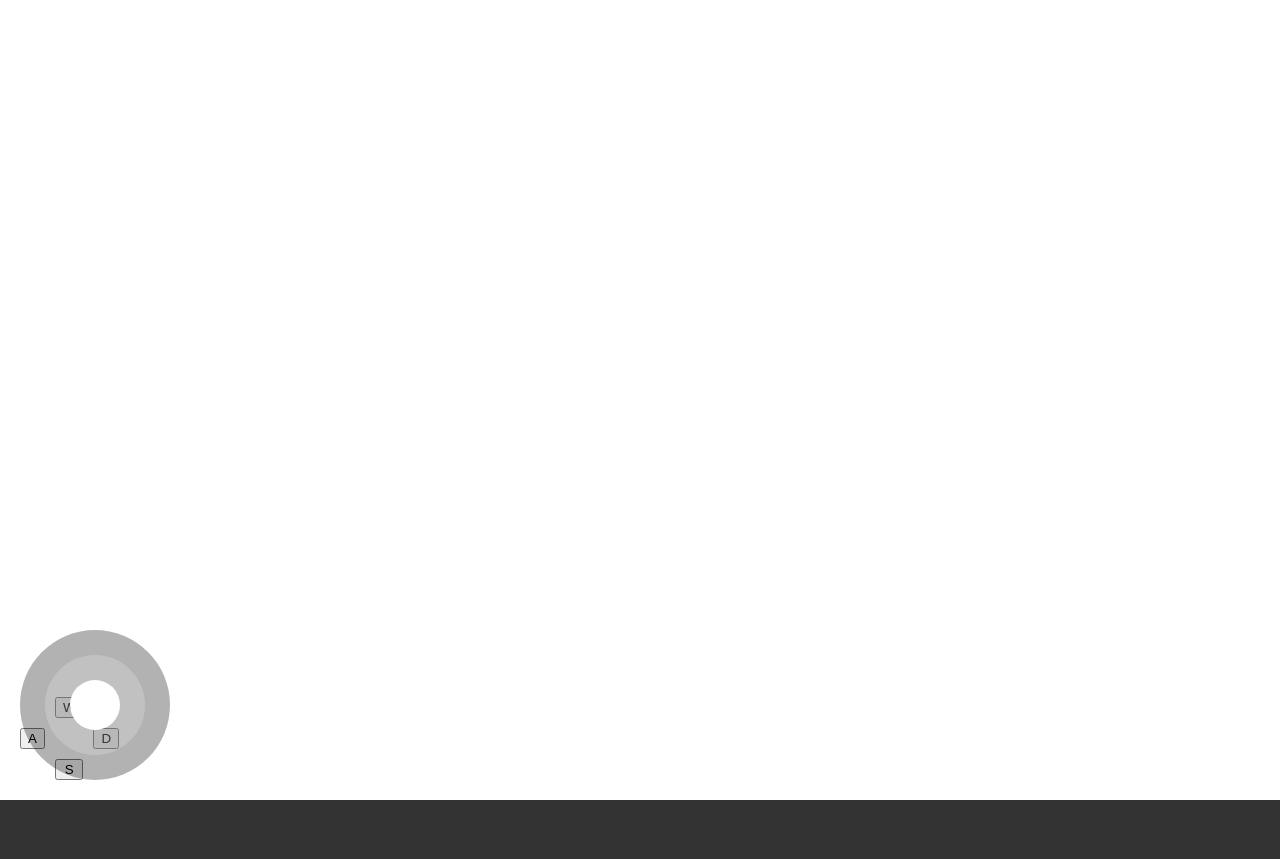
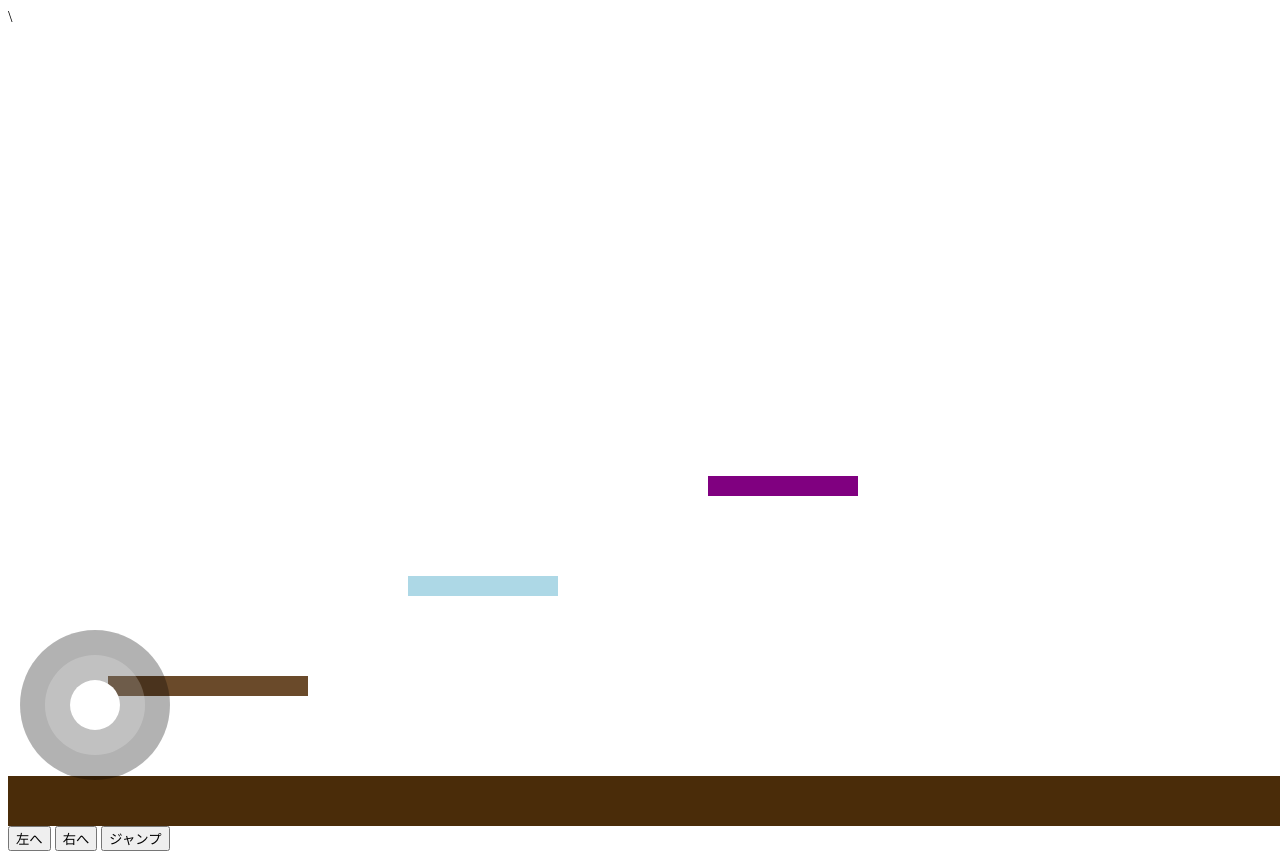
Before and after one commit to treigame/tpvpgame, a website: page index.html in a window 1280 px wide. Before the commit the page ends 800 px from the top, so only its background shows below. Drawn offline with Linux system fonts and the light colour scheme.

Commit message:
あなたの変更内容を説明するメッセージ

```diff
--- a/index.html
+++ b/index.html
@@ -1,45 +1,21 @@
-<!DOCTYPE html>
-<html lang="ja">
+\<!DOCTYPE html>
+<html>
 <head>
-    <meta charset="UTF-8">
     <title>Multiplayer Game</title>
-    <link rel="stylesheet" href="style.css">
-    <style>
-        #controls {
-            position: absolute;
-            bottom: 20px;
-            left: 20px;
-            display: grid;
-            grid-template-areas:
-                ". up ."
-                "left center right"
-                ". down .";
-            gap: 10px;
-        }
-        #move-up { grid-area: up; }
-        #move-left { grid-area: left; }
-        #move-down { grid-area: down; }
-        #move-right { grid-area: right; }
-        #attack { grid-area: center; }
-    </style>
 </head>
 <body>
     <canvas id="gameCanvas"></canvas>
     <div id="controls">
-        <button id="move-up">W</button>
-        <button id="move-left">A</button>
-        <button id="move-down">S</button>
-        <button id="move-right">D</button>
-        <button id="attack">攻撃</button>
+        <button id="move-left">左へ</button>
+        <button id="move-right">右へ</button>
+        <button id="move-up">ジャンプ</button>
     </div>
-    <script src="script.js"></script>
+
     <div id="joystick-container">
         <div id="joystick-base"></div>
         <div id="joystick-handle"></div>
     </div>
-
     <style>
-    /* ジョイスティックを画面に固定するためのスタイル */
         #joystick-container {
             position: fixed;
             bottom: 20px;
@@ -67,5 +43,7 @@
             cursor: grab;
         }
     </style>
+
+    <script src="script.js"></script>
 </body>
 </html>
--- a/script.js
+++ b/script.js
@@ -3,13 +3,14 @@ const ctx = canvas.getContext('2d');
 canvas.width = window.innerWidth;
 canvas.height = window.innerHeight;
 
-const ws = new WebSocket('wss://tpvpgame-2.onrender.com');
+// 💡 重要な修正点: 'tpvpgame-2'をあなたのゲームサーバーのURLに書き換える
+const ws = new WebSocket('wss://tpvpgame-1.onrender.com');
 
 let players = {};
 let myId = null;
 let lastMove = {};
 let lastSendTime = 0;
-const sendInterval = 1000; // 100ミリ秒ごとに送信（1秒間に10回）
+const sendInterval = 100; // 100ミリ秒ごとに送信（1秒間に10回）
 
 // ✨ 新しい物理定数
 const GRAVITY = 0.5;
@@ -110,7 +111,7 @@ document.getElementById('move-right').addEventListener('click', () => {
             type: 'move',
             id: myId,
             x: players[myId].x,
-            y: players[myId].y
+            y: players[id].y
         }));
     }
 });
@@ -129,6 +130,7 @@ if (document.getElementById('attack')) {
 
 
 // ジョイスティックのイベントリスナー
+if (joystickHandle) {
     joystickHandle.addEventListener('mousedown', (e) => {
         isDragging = true;
         joystickCenter = {
@@ -136,6 +138,7 @@ joystickHandle.addEventListener('mousedown', (e) => {
             y: joystickHandle.getBoundingClientRect().top + joystickHandle.offsetHeight / 2
         };
     });
+}
 
 document.addEventListener('mousemove', (e) => {
     if (!isDragging) return;
```
Lines whose indentation alone changed are shown as unchanged.
